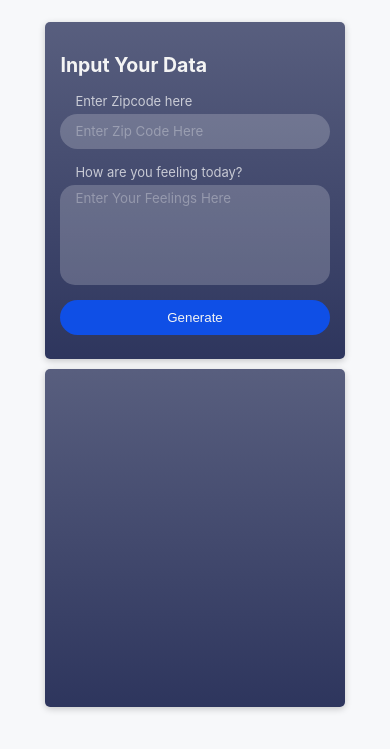
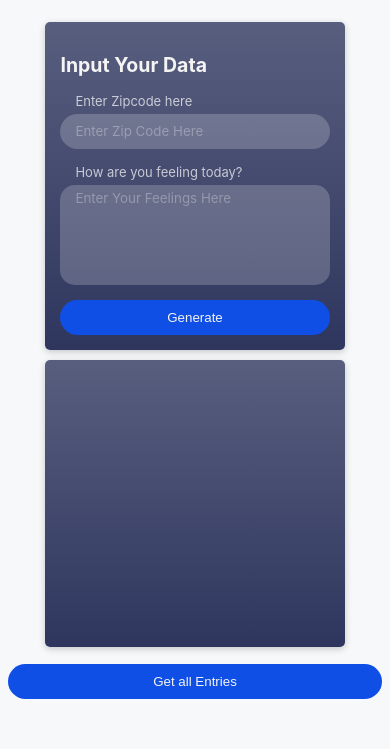
Before and after one commit to karimshalapy/weather-journal-app, a website: page website/index.html in a window 390 px wide. Shown: the part 61-810 px from the top of the page. Drawn offline with Linux system fonts and the light colour scheme; a web font is replaced by a local one.

Commit message:
Added a button to get all entries

```diff
--- a/website/index.html
+++ b/website/index.html
@@ -22,11 +22,13 @@
       </form>
     </section>
     <section id="last-entry">
-      <!-- <h2>Most Recent Entry</h2>
+      <!--
+      <h2>Most Recent Entry</h2>
       <p id="date">Date: 5/5/1995</p>
       <p id="temp">Temprature: 30<sup>o</sup>C</p>
       <p id="content">Content: I am feeling Lucky!</p> -->
     </section>
+    <button id="get-all-entries"> Get all Entries </button>
   </div>
   <script src="app.js" type="text/javascript"></script>
 
--- a/website/style.css
+++ b/website/style.css
@@ -17,13 +17,13 @@ h1 {
 .container {
     display: grid;
     grid-template-columns: repeat(2, 1fr);
-    grid-template-rows: 65px 1fr;
+    grid-template-rows: 65px 1fr 50px;
     height: 90vh;
 }
 h1 {
     grid-area: 1/1/2/3;
     margin: auto;
-    color: rgba(35, 43, 85, 0.95);
+    color: #2F365E;
 }
 /*section styling*/
 section {
@@ -31,7 +31,7 @@ section {
     width: 60%;
     height: 95%;
     box-shadow: rgba(0, 0, 0, 0.2) 0px 2px 7px;
-    background: linear-gradient(rgba(35, 43, 85, 0.75), rgba(35, 43, 85, 0.95));
+    background: linear-gradient(#585E7E, #2F365E);
     border-radius: 5px;
     transition: all 0.5s ease 0s;
     color: #f4f4f4;
@@ -41,11 +41,11 @@ section {
 }
 #last-entry {
     margin: auto auto auto 25px;
-    padding: 45px;
+    padding: 30px;
 }
 /*form styling*/
 form {
-    padding : 45px 45px 0;
+    padding : 30px 30px 0;
 }
 label {
     color: rgba(255,255,255,.7);
@@ -85,6 +85,18 @@ button {
     background-color: #0F4FE6;
     width: 100%;
     height: 35px;
+    margin: auto;
+}
+button:focus,
+button:active {
+    outline: none;
+}
+button:hover {
+    background-color: #1658f3;
+}
+#get-all-entries {
+    grid-area: 3/1/4/3;
+    width: 30%
 }
 /*media queries*/
 @media only screen and (max-width: 1020px) {
@@ -94,8 +106,8 @@ button {
 }
 @media only screen and (max-width: 900px) {
     .container {
-        grid-template-columns: repeat(1, 1fr);
-        grid-template-rows: 65px 1fr 1fr;
+        grid-template-columns: 1fr;
+        grid-template-rows: 65px 1fr 1fr 50px;
         grid-gap: 10px
     }
     h1 {
@@ -103,6 +115,10 @@ button {
     }
     h2 {
         font-size: 1.5em;
+    }
+    #get-all-entries {
+        grid-area: 4/1/5/2;
+        width: 100%;
     }
     form {
         padding: 15px;
```
